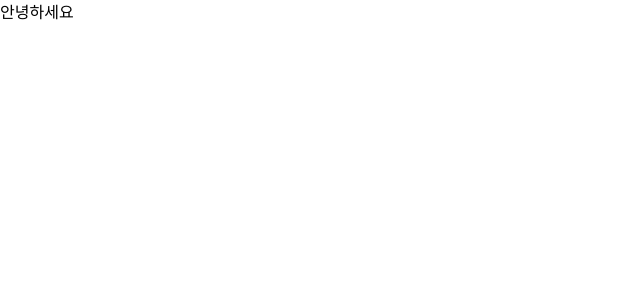
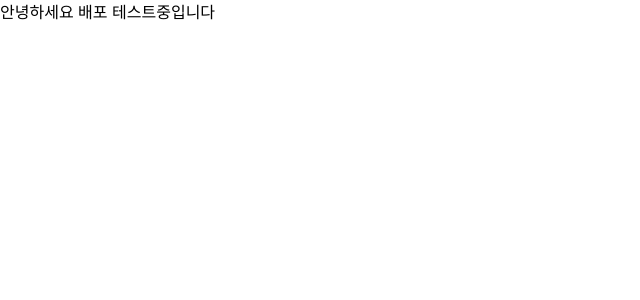
Before and after one commit to crowcrow07/songNumberFinder, a Next.js app: page / in a window 1280 px wide. Shown: the top 300 px of the page, without its empty margins (0-640 px from the left). Built offline with nearby package versions, Linux system fonts and the light colour scheme.

Commit message:
test : 배포테스트

```diff
--- a/src/app/page.tsx
+++ b/src/app/page.tsx
@@ -1,3 +1,3 @@
 export default function Home() {
-  return <main className="">안녕하세요</main>;
+  return <main className="">안녕하세요 배포 테스트중입니다</main>;
 }
```
